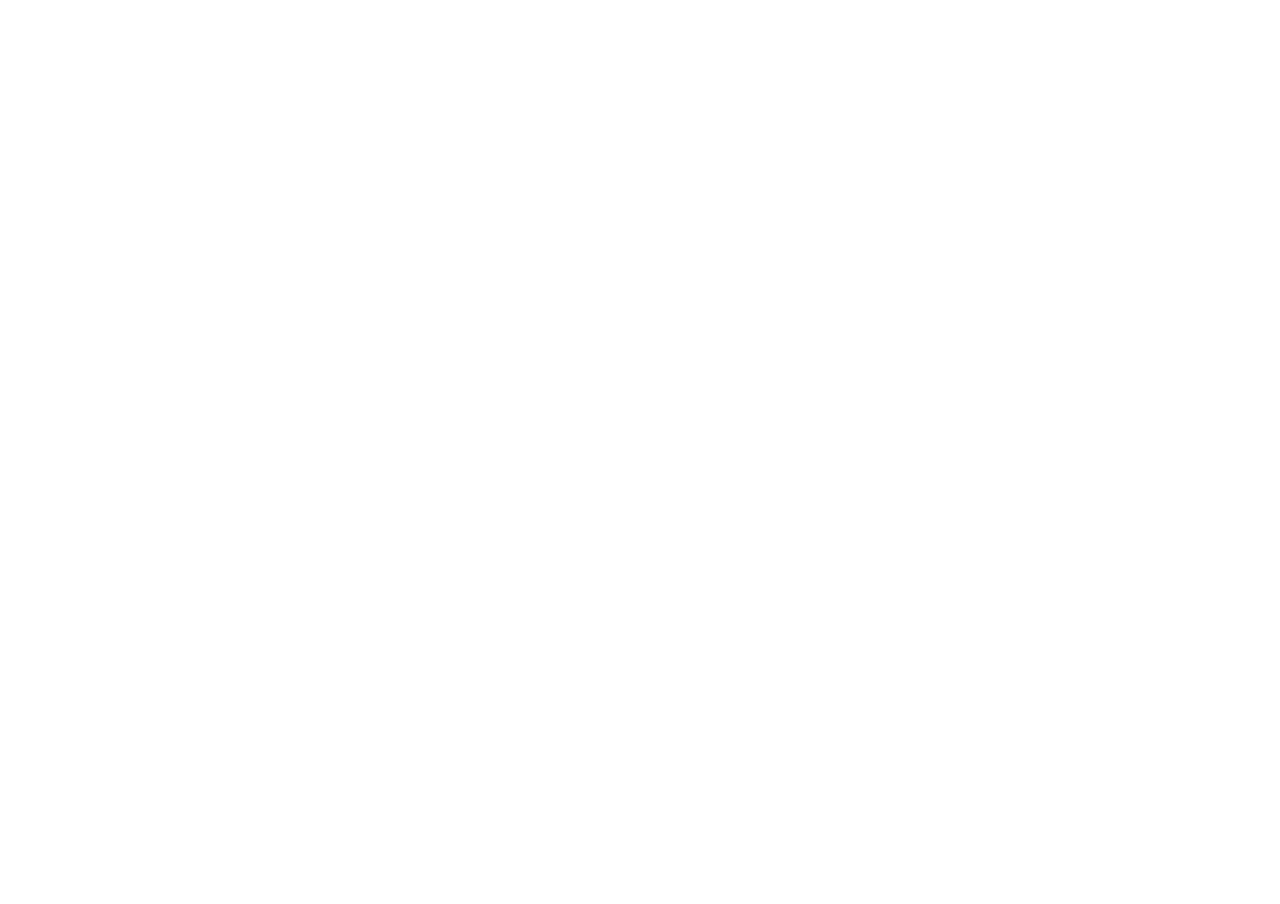
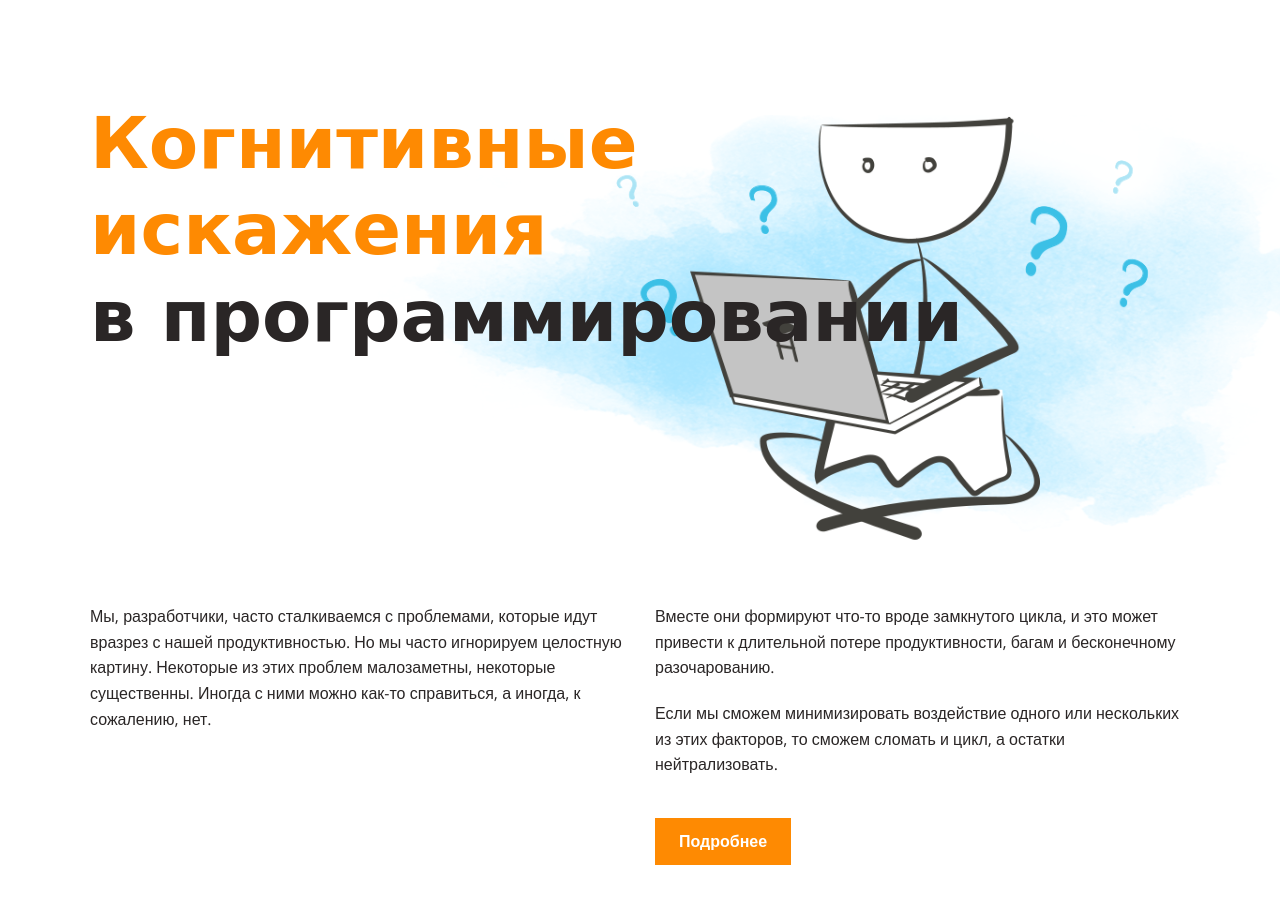
Before and after one commit to Barrierok/cognitive-biases, a website: page src/index.html in a window 1280 px wide. Before the commit the page ends 800 px from the top, so only its background shows below. Drawn offline with nearby package versions, Linux system fonts and the light colour scheme; a web font is replaced by a local one.

Commit message:
add header

```diff
--- a/src/index.html
+++ b/src/index.html
@@ -6,12 +6,30 @@
   <meta http-equiv="X-UA-Compatible" content="ie=edge">
   <link href="https://fonts.googleapis.com/css2?family=Open+Sans&display=swap" rel="stylesheet">
   <link href="https://fonts.googleapis.com/css2?family=Neucha&display=swap" rel="stylesheet">
+  <link rel="stylesheet" href="styles/style.css">
+
   <title>Cognitive Biases by ilya-zubtsov</title>
-
-  <link rel="stylesheet" href="styles/style.css">
 </head>
 <body>
-  <header></header>
+  <header class="overflow-hidden position-relative">
+    <div class="container position-relative">
+      <h1 class="header-title">
+        <span class="main-color">Когнитивные<br>искажения<br></span>
+        <span class="dark-color">в программировании</span>
+      </h1>
+      <img class="header-img" src="./images/main.png" alt="Задумчивый пещерный человек с ноутбуком">
+      <div class="box d-flex justify-between">
+        <div>
+          <p>Мы, разработчики, часто сталкиваемся с проблемами, которые идут вразрез с нашей продуктивностью. Но мы часто игнорируем целостную картину. Некоторые из этих проблем малозаметны, некоторые существенны. Иногда с ними можно как-то справиться, а иногда, к сожалению, нет.</p>
+        </div>
+        <div>
+          <p>Вместе они формируют что-то вроде замкнутого цикла, и это может привести к длительной потере продуктивности, багам и бесконечному разочарованию.</p>
+          <p>Если мы сможем минимизировать воздействие одного или нескольких из этих факторов, то сможем сломать и цикл, а остатки нейтрализовать.</p>
+          <a class="btn btn-link" href=#navigation>Подробнее</a>
+        </div>
+      </div>
+    </div>
+  </header>
   <section></section>
   <section></section>
   <main>
--- a/src/styles/style.css
+++ b/src/styles/style.css
@@ -15,6 +15,15 @@ html {
   font-size: 16px;
   font-family: 'Open Sans', sans-serif;
   line-height: 1.6em;
+}
+
+body,
+h1,
+h2,
+h3,
+p {
+  margin: 0;
+  padding: 0;
 }
 
 h1,
@@ -36,8 +45,93 @@ h3 {
   font-size: 34px;
 }
 
+p {
+  margin-top: 20px;
+}
+
+a {
+  text-decoration: none;
+}
+
+/* AtomicCSS */
+.d-flex {
+  display: flex;
+}
+
+.justify-between {
+  justify-content: space-between;
+}
+
+.dark-color {
+  color: var(--dark);
+}
+
+.main-color {
+  color: var(--main);
+}
+
+.position-relative {
+  position: relative;
+}
+
+.box > * {
+  width: calc(50% - 15px);
+}
+
+.min-h-100 {
+  min-height: 100vh;
+}
+
+.overflow-hidden {
+  overflow: hidden;
+}
+
+/* Main styles */
 .container {
   max-width: 1100px;
   margin: 0 auto;
   padding: 100px 0;
 }
+
+.header-title {
+  margin-bottom: 225px;
+}
+
+.header-img {
+  position: absolute;
+  top: 55px;
+  right: -270px;
+  z-index: -1;
+
+  height: 525px;
+}
+
+.header::before {
+  position: absolute;
+  z-index: -2;
+
+  width: 100%;
+  height: 100%;
+
+  background-image: url('../images/background.png');
+  background-repeat: no-repeat;
+  background-size: cover;
+  opacity: 0.1;
+
+  content: "";
+}
+
+.btn {
+  padding: 11px 24px;
+
+  background-color: var(--main);
+}
+
+.btn-link {
+  display: block;
+  width: fit-content;
+  margin-top: 40px;
+
+  color: var(--white);
+  font-weight: bold;
+}
```
